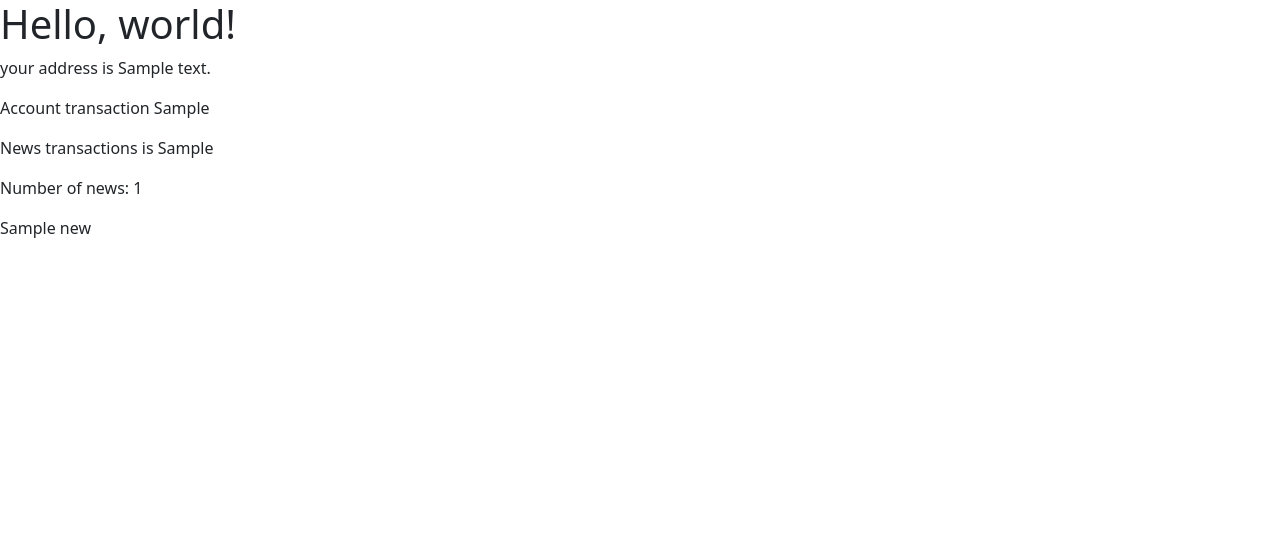
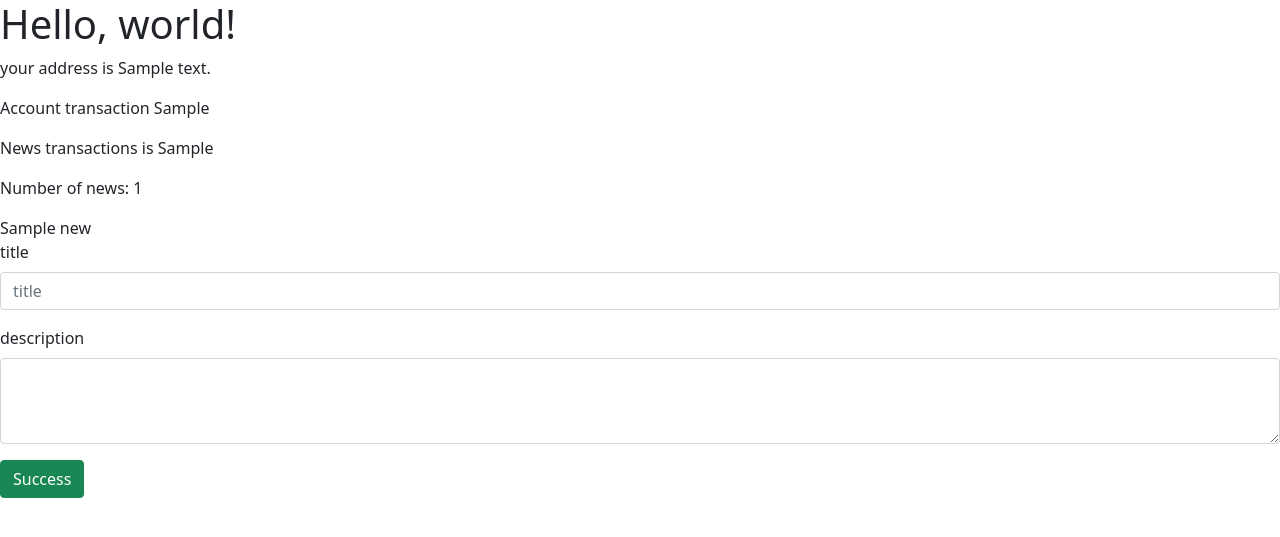
Before and after one commit to AnuragGupta806/Hack36_2022, a Django app: template DeNews/templates/home.html in a window 1280 px wide. Shown: the top 537 px of the page. Run offline with Django 3.2, Linux system fonts and the light colour scheme; the template is opened without the code that fills it: most values are stand-ins (such as "Sample title", 1, 10 or a date in 2020); parts of the project's set-up code (start-up, migrations or seed data) failed here and were passed over.

Commit message:
added form

```diff
--- a/DeNews/news/views.py
+++ b/DeNews/news/views.py
@@ -74,4 +74,8 @@ def home(request):
     context['news_tx'] = tx_receipt
     context['news_count'] = news_count
     context['news_feed'] = news_feed
+    if(request.method=="POST"):
+        title=request.POST.get('title')
+        description=request.POST.get('description')
+        print(title,description)
     return render(request,'home.html',context)
--- a/DeNews/templates/home.html
+++ b/DeNews/templates/home.html
@@ -32,5 +32,17 @@
     <script src="https://cdn.jsdelivr.net/npm/@popperjs/core@2.10.2/dist/umd/popper.min.js" integrity="sha384-7+zCNj/IqJ95wo16oMtfsKbZ9ccEh31eOz1HGyDuCQ6wgnyJNSYdrPa03rtR1zdB" crossorigin="anonymous"></script>
     <script src="https://cdn.jsdelivr.net/npm/bootstrap@5.1.3/dist/js/bootstrap.min.js" integrity="sha384-QJHtvGhmr9XOIpI6YVutG+2QOK9T+ZnN4kzFN1RtK3zEFEIsxhlmWl5/YESvpZ13" crossorigin="anonymous"></script>
     -->
+    <form action=""  method="post">
+      {% csrf_token %}
+      <div class="mb-3">
+        <label for="exampleFormControlInput1" class="form-label">title</label>
+        <input  class="form-control" name="title" id="exampleFormControlInput1" placeholder="title">
+      </div>
+      <div class="mb-3">
+        <label for="exampleFormControlTextarea1" class="form-label">description</label>
+        <textarea class="form-control" name="description" id="exampleFormControlTextarea1" rows="3"></textarea>
+      </div>
+      <button type="submit" class="btn btn-success">Success</button>
+    </form>
   </body>
 </html>
```
